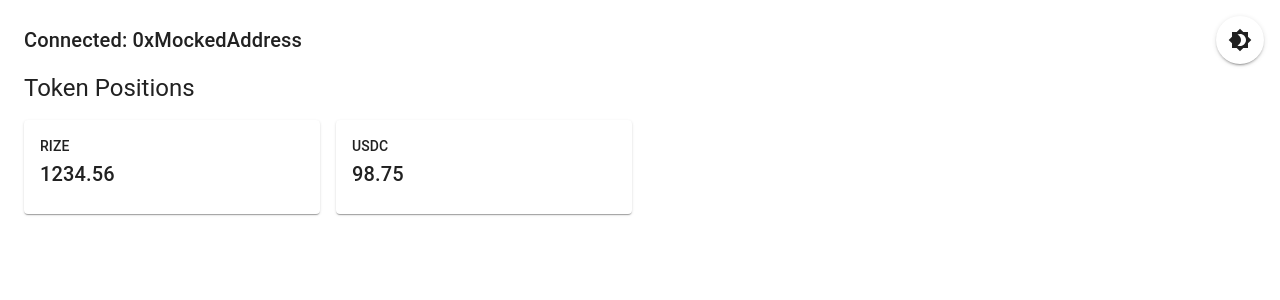
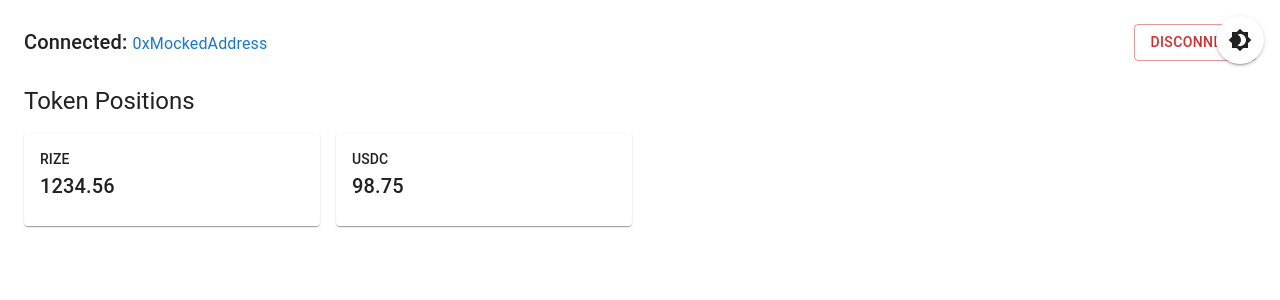
Before and after one commit to alexisnsns/trize_assignment, a Next.js app: page /dashboard in a window 1280 px wide. Both pictures are taken after a click on the button "CONNECT WALLET". Shown: the top 300 px of the page. Built offline with nearby package versions, Linux system fonts and the light colour scheme.

Commit message:
add disconnect hook

```diff
--- a/app/dashboard/clientDashboard.tsx
+++ b/app/dashboard/clientDashboard.tsx
@@ -31,72 +31,92 @@ export default function ClientDashboard({
 }: {
   initialPositions?: Position[];
 }) {
-  const { address, connect } = useWallet();
+  const { address, connect, disconnect } = useWallet();
   const theme = useTheme();
 
-  // Only enable fetching when the wallet is connected
-  const { data, isLoading, isFetching, refetch } = useQuery<Position[], Error>(
-    ["positions"],
-    fetchPositions,
-    {
-      enabled: !!address, // only run query if address exists
+  // Only fetch positions when wallet is connected
+  const { data, isLoading, isFetching, refetch, remove } = useQuery<
+    Position[],
+    Error
+  >(["positions"], fetchPositions, {
+    enabled: !!address,
     initialData: address ? initialPositions : undefined,
     refetchInterval: 30_000,
     refetchOnWindowFocus: true,
+  });
+
+  // Refresh data on connect
+  useEffect(() => {
+    if (address) {
+      refetch().catch(() => {});
+    } else {
+      // Clear cached data when disconnected
+      remove();
     }
-  );
-
-  // Refresh only when wallet connects
-  useEffect(() => {
-    if (address) refetch().catch(() => {});
-  }, [address, refetch]);
+  }, [address, refetch, remove]);
 
   return (
+    <Box sx={{ p: 3, color: theme.palette.text.primary }}>
+      {/* Connection controls */}
       <Box
         sx={{
-        p: 3,
-        color: theme.palette.text.primary,
+          display: "flex",
+          justifyContent: "space-between",
+          alignItems: "center",
+          mb: 3,
         }}
       >
-      {/* Wallet connect gate */}
         {!address ? (
-        <Box sx={{ display: "flex", gap: 2, alignItems: "center", mb: 3 }}>
           <Button
             variant="contained"
+            color="primary"
             onClick={connect}
             data-testid="connect-button"
           >
             Connect Wallet
           </Button>
-          <Typography variant="body2">
-            Connect your Web3 wallet to view your positions.
+        ) : (
+          <>
+            <Typography variant="h6">
+              Connected:{" "}
+              <Typography
+                component="span"
+                sx={{ color: theme.palette.primary.main }}
+              >
+                {address}
               </Typography>
+            </Typography>
+            <Button
+              variant="outlined"
+              color="error"
+              onClick={disconnect}
+              data-testid="disconnect-button"
+            >
+              Disconnect
+            </Button>
+          </>
+        )}
       </Box>
+
+      {/* Only render data section if wallet is connected */}
+      {!address ? (
+        <Typography variant="body2" sx={{ mt: 2 }}>
+          Please connect your wallet to view your token positions.
+        </Typography>
       ) : (
-        <Typography variant="h6" sx={{ mb: 2 }}>
-          Connected: {address}
-        </Typography>
-      )}
-
+        <>
           {/* Header */}
           <Box sx={{ mb: 2, display: "flex", alignItems: "center", gap: 1 }}>
             <Typography variant="h5">Token Positions</Typography>
-        {isFetching && address && (
+            {isFetching && (
               <Typography variant="body2" color="text.secondary">
-            (updating...)
+                (updating…)
               </Typography>
             )}
           </Box>
 
-      {/* If not connected yet */}
-      {!address && (
-        <Typography variant="body2" sx={{ mt: 2 }}>
-          Please connect your wallet to load positions.
-        </Typography>
-      )}
-
           {/* Loading state */}
-      {address && isLoading && (
+          {isLoading && (
             <Grid container spacing={2}>
               {Array.from({ length: 4 }).map((_, i) => (
                 <Grid item xs={12} sm={6} md={4} lg={3} key={i}>
@@ -112,12 +132,12 @@ export default function ClientDashboard({
           )}
 
           {/* No positions */}
-      {address && !isLoading && data?.length === 0 && (
+          {!isLoading && data?.length === 0 && (
             <Typography>No positions found.</Typography>
           )}
 
           {/* Positions grid */}
-      {address && !isLoading && data?.length ? (
+          {!isLoading && data?.length ? (
             <Grid container spacing={2}>
               {data.map((pos) => (
                 <Grid item xs={12} sm={6} md={4} lg={3} key={pos.id}>
@@ -131,6 +151,8 @@ export default function ClientDashboard({
               ))}
             </Grid>
           ) : null}
+        </>
+      )}
     </Box>
   );
 }
--- a/lib/useWallet.ts
+++ b/lib/useWallet.ts
@@ -1,10 +1,24 @@
-import { useState } from 'react';
+import { useState } from "react";
 
 export function useWallet() {
   const [address, setAddress] = useState<string | null>(null);
 
-  const connect = async () => setAddress('0xMockedAddress');
-  const signMessage = async (msg: string) => '0xSignedMessage';
+  const connect = async () => {
+    setAddress("0xMockedAddress");
+  };
 
-  return { address, connect, signMessage };
+  const signMessage = async (msg: string) => {
+    return "0xSignedMessage";
+  };
+
+  const disconnect = () => {
+    setAddress(null);
+  };
+
+  return {
+    address,
+    connect,
+    disconnect,
+    signMessage,
+  };
 }
```
Lines whose indentation alone changed are shown as unchanged.
